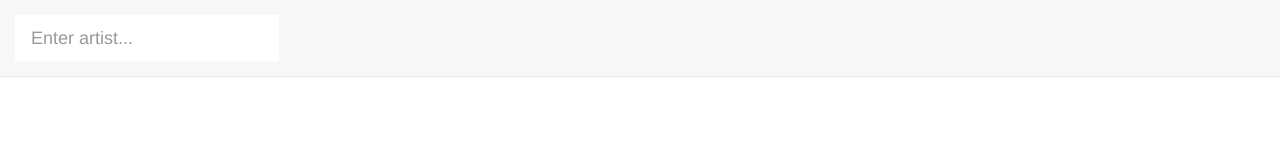
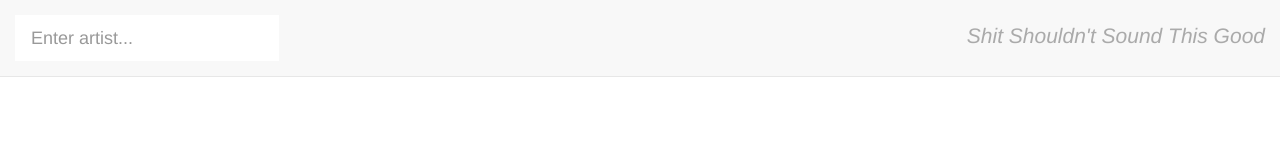
Before and after one commit to jaydub83/projects, a website: page discogs/index.html in a window 1280 px wide. Drawn offline with nearby package versions, Linux system fonts and the light colour scheme; some packages are replaced by stand-ins of ours; no server answers.

Commit message:
catch phrase

```diff
--- a/discogs/css/style.css
+++ b/discogs/css/style.css
@@ -37,6 +37,14 @@ body {
 }
 *, *:before, *:after {box-sizing:  border-box !important;}
 
+.catch-phrase {
+    color: #aaa;
+    display: inline-block;
+    float: right;
+    font-size: 1.5em;
+    padding: 1em 0 0;
+    text-transform: capitalize;
+}
 
 .row {
  -moz-column-width: 18em;
--- a/discogs/index.html
+++ b/discogs/index.html
@@ -33,6 +33,7 @@
                 </div>
             </div>
     </div>
+    <div class="catch-phrase"><em>Shit shouldn't sound this good</em></div>
     <div id="navbar" class="navbar-collapse collapse">
 
     </div><!--/.navbar-collapse -->
```
